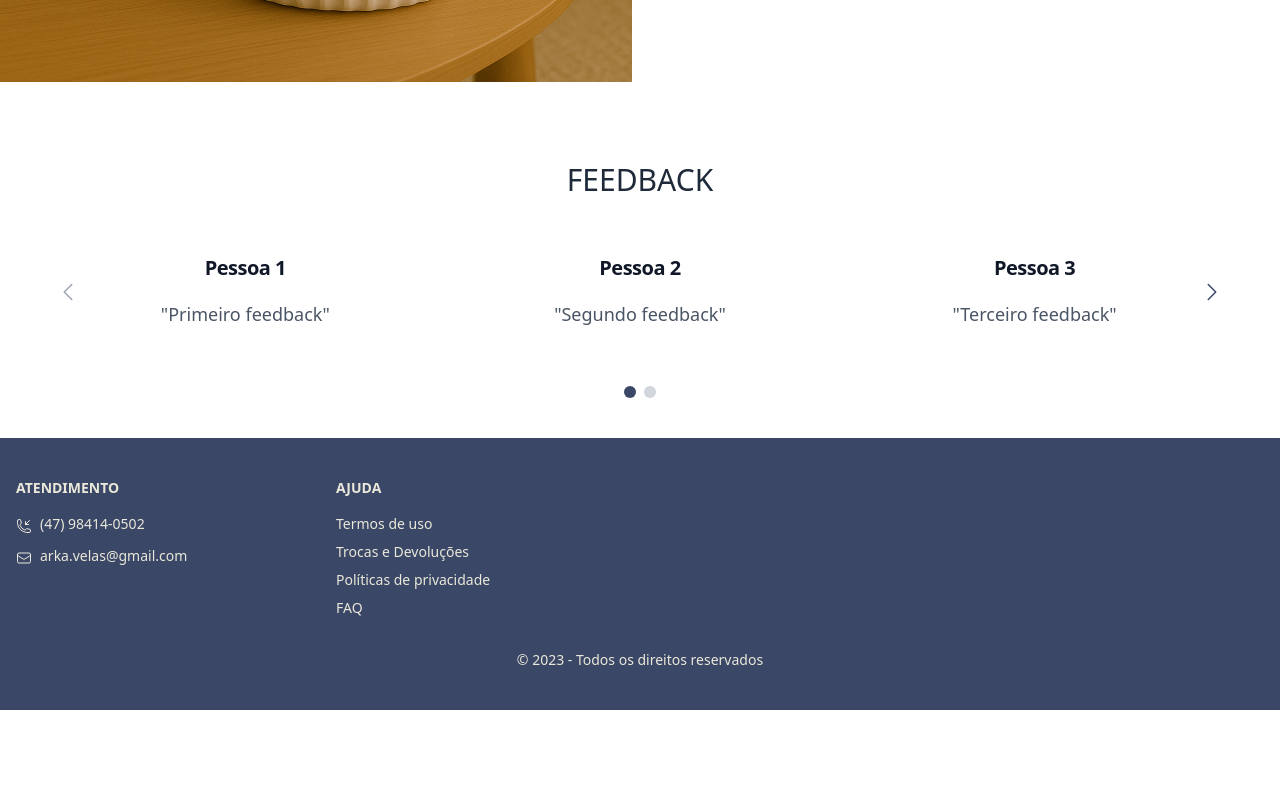
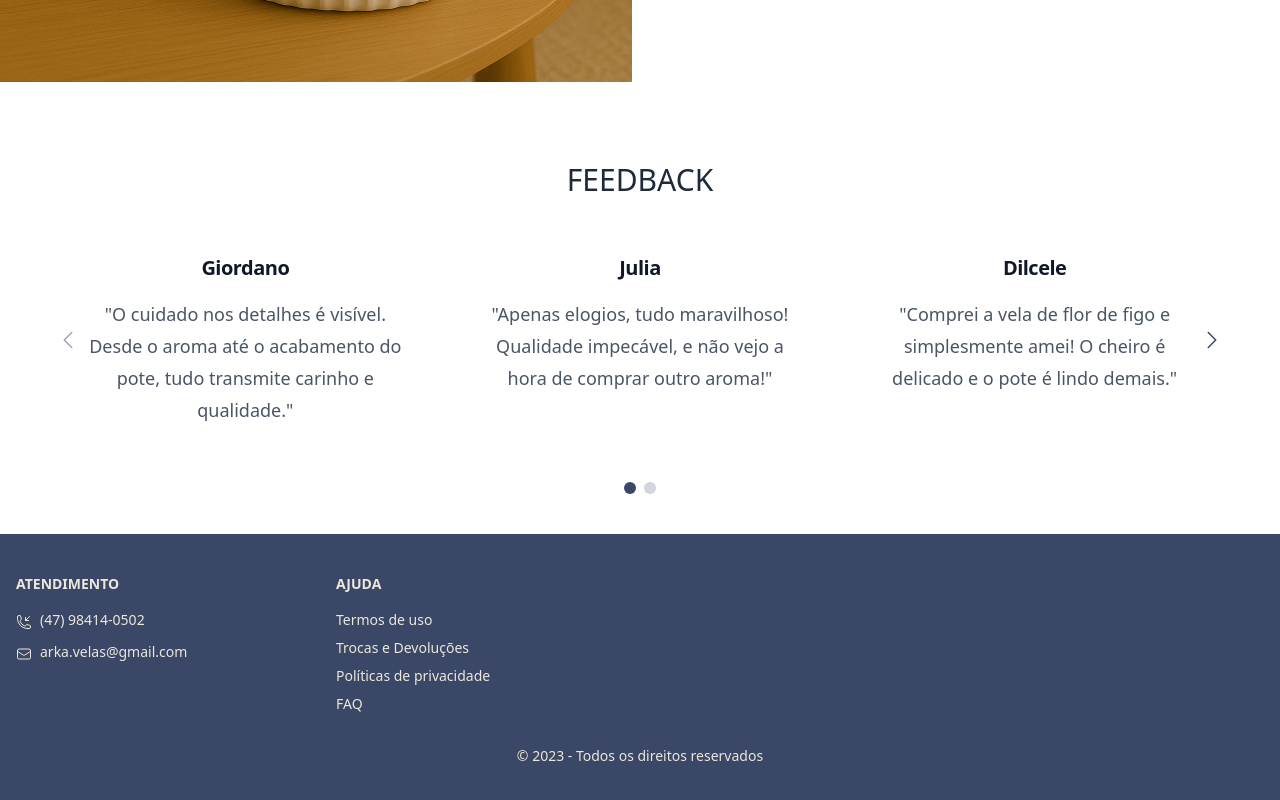
Before and after one commit to tachiniarthur/arka_velas, a Vue app: page / in a window 1280 px wide. Shown: the part 2078-2878 px from the top of the page. Before the commit the page ends 2788 px from the top, so only its background shows below. Built offline with nearby package versions, Linux system fonts and the light colour scheme.

Commit message:
Adição de feedbacks

```diff
--- a/src/components/FeedbackComponent.vue
+++ b/src/components/FeedbackComponent.vue
@@ -3,12 +3,36 @@
 import { ChevronLeftIcon, ChevronRightIcon } from '@heroicons/vue/24/outline';
 
 const feedbacks = ref([
-  { id: 1, name: 'Pessoa 1', text: 'Primeiro feedback' },
-  { id: 2, name: 'Pessoa 2', text: 'Segundo feedback' },
-  { id: 3, name: 'Pessoa 3', text: 'Terceiro feedback' },
-  { id: 4, name: 'Pessoa 4', text: 'Quarto feedback' },
-  { id: 5, name: 'Pessoa 5', text: 'Quinto feedback' },
-  { id: 6, name: 'Pessoa 6', text: 'Sexto feedback' },
+  {
+    id: 1,
+    name: 'Giordano',
+    text: 'O cuidado nos detalhes é visível. Desde o aroma até o acabamento do pote, tudo transmite carinho e qualidade.',
+  },
+  {
+    id: 2,
+    name: 'Julia',
+    text: 'Apenas elogios, tudo maravilhoso! Qualidade impecável, e não vejo a hora de comprar outro aroma!',
+  },
+  {
+    id: 3,
+    name: 'Dilcele',
+    text: 'Comprei a vela de flor de figo e simplesmente amei! O cheiro é delicado e o pote é lindo demais.',
+  },
+  {
+    id: 4,
+    name: 'Valneza',
+    text: 'Entrega super rápida e o aroma da vela de frutas vermelhas com óleo essencial é perfeito! Recomendo demais.',
+  },
+  {
+    id: 5,
+    name: 'Dhyego',
+    text: 'Vela maravilhosa, pavio de madeira faz toda a diferença! Um toque sofisticado que deixa o ambiente aconchegante',
+  },
+  {
+    id: 6,
+    name: 'Adolar',
+    text: 'Já é a terceira vez que compro. A qualidade continua impecável, e o design dos potes é um charme!',
+  },
 ]);
 
 const currentPosition = ref(0);
```
